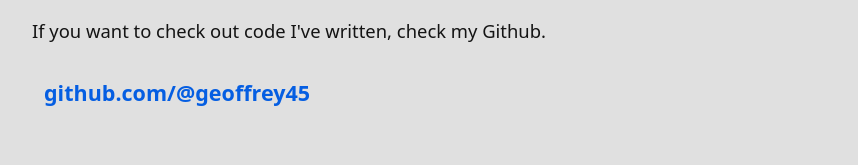
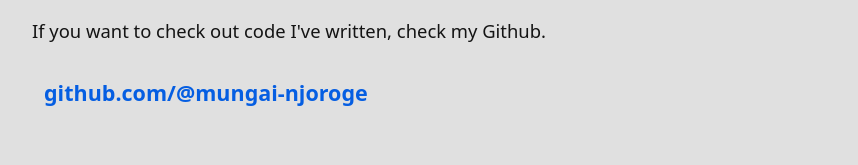
Before and after one commit to cwilvx/portfolio, a Nuxt app: page / in a window 1280 px wide. Shown: the part 3304-3469 px from the top of the page, without its empty margins (200-1058 px from the left). Built offline with nearby package versions, Linux system fonts and the light colour scheme.

Commit message:
update footer github link

```diff
--- a/components/Foot.vue
+++ b/components/Foot.vue
@@ -19,8 +19,8 @@
     </h3>
     <p>If you want to check out code I've written, check my Github.</p>
     <h3>
-      <a class="btn" target="_blank" href="https://github.com/geoffrey45"
-        >github.com/@geoffrey45</a
+      <a class="btn" target="_blank" href="https://github.com/mungai-njoroge"
+        >github.com/@mungai-njoroge</a
       >
     </h3>
   </div>
```
